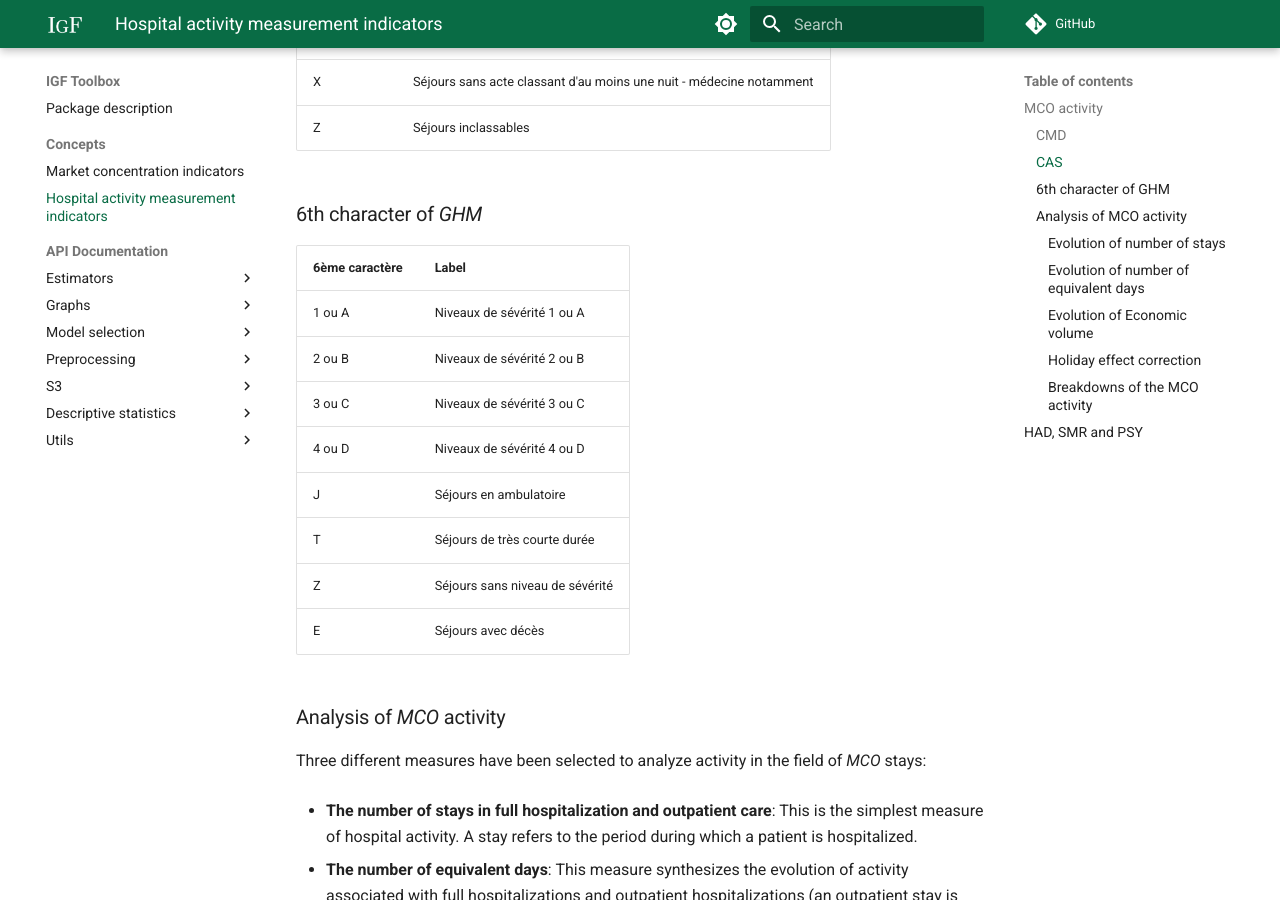
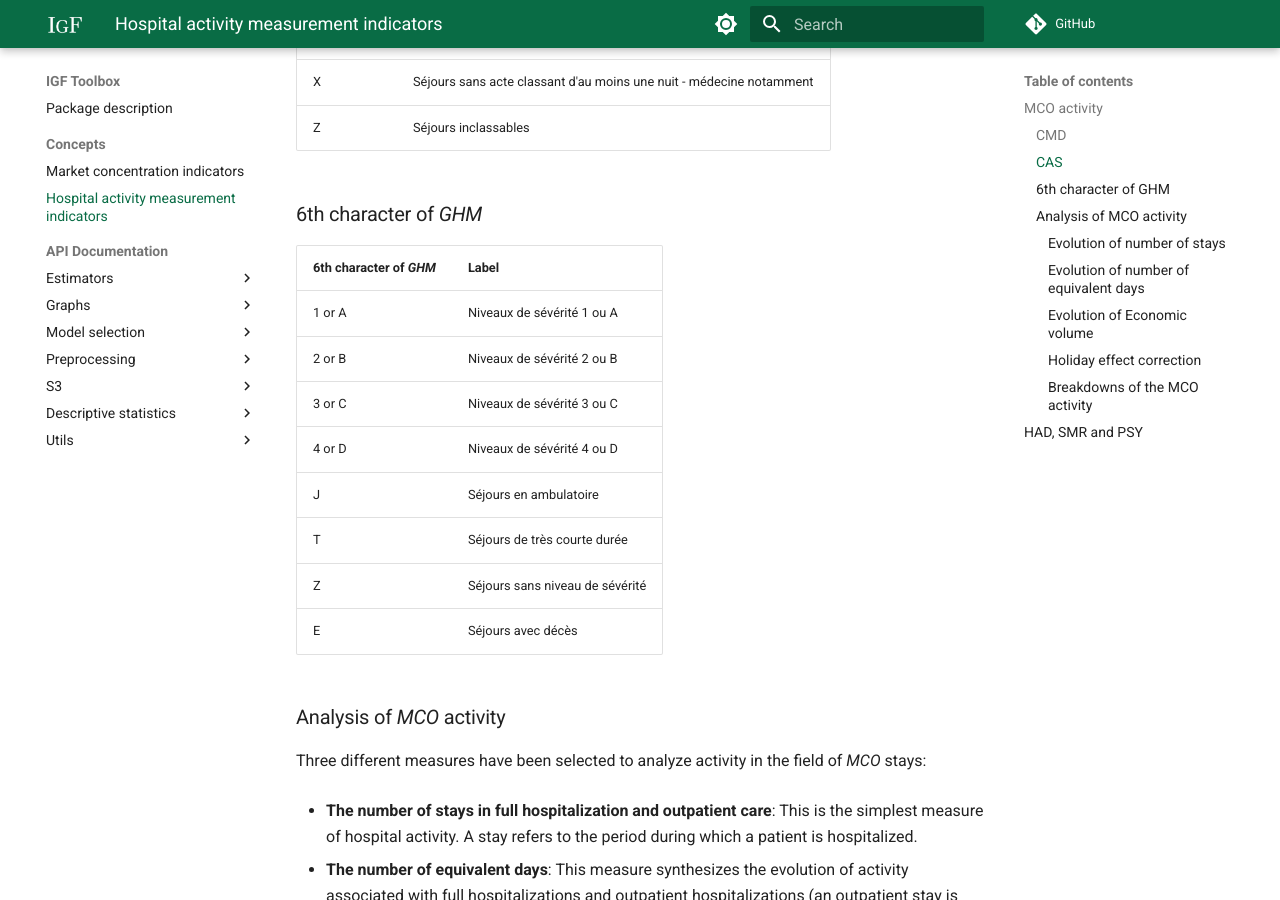
Before and after one commit to IGF-PSD/igf_toolbox, an MkDocs documentation site: the page built from docs/concepts/HOSPITAL_ACTIVITY.md, in a window 1280 px wide and 900 px high, scrolled down 3854 px. Built offline with MkDocs 1.6.1 and Material for MkDocs 9.7.7, drawn with Linux system fonts in a browser that asks for light colours; comment, search, counter and statistics services are not loaded.

Commit message:
Update HOSPITAL_ACTIVITY.md

```diff
--- a/docs/concepts/HOSPITAL_ACTIVITY.md
+++ b/docs/concepts/HOSPITAL_ACTIVITY.md
@@ -92,12 +92,12 @@ The *CAS* of a stay is determined based on the duration of the stay and the type
 
 ### 6th character of *GHM*
 
-|6ème caractère    |Label    |
+|6th character of *GHM*    |Label    |
 |------------------|---------|
-|1 ou A|Niveaux de sévérité 1 ou A|
-|2 ou B|Niveaux de sévérité 2 ou B|
-|3 ou C|Niveaux de sévérité 3 ou C|
-|4 ou D|Niveaux de sévérité 4 ou D|
+|1 or A|Niveaux de sévérité 1 ou A|
+|2 or B|Niveaux de sévérité 2 ou B|
+|3 or C|Niveaux de sévérité 3 ou C|
+|4 or D|Niveaux de sévérité 4 ou D|
 |J|Séjours en ambulatoire|
 |T|Séjours de très courte durée|
 |Z|Séjours sans niveau de sévérité|
```
